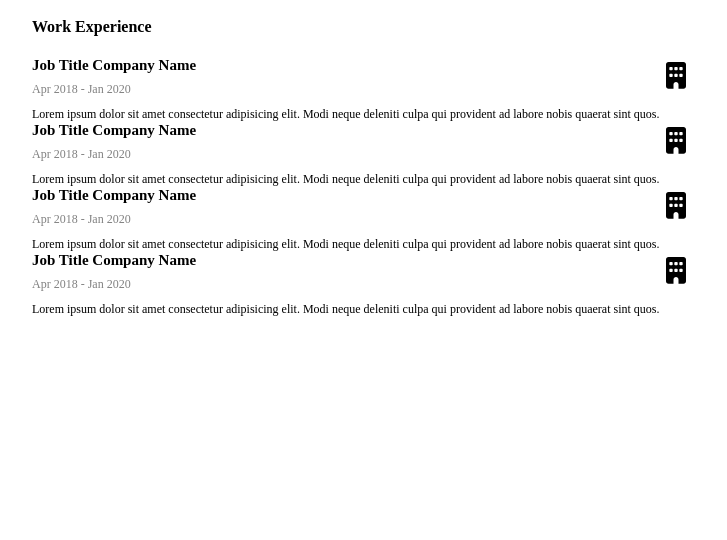
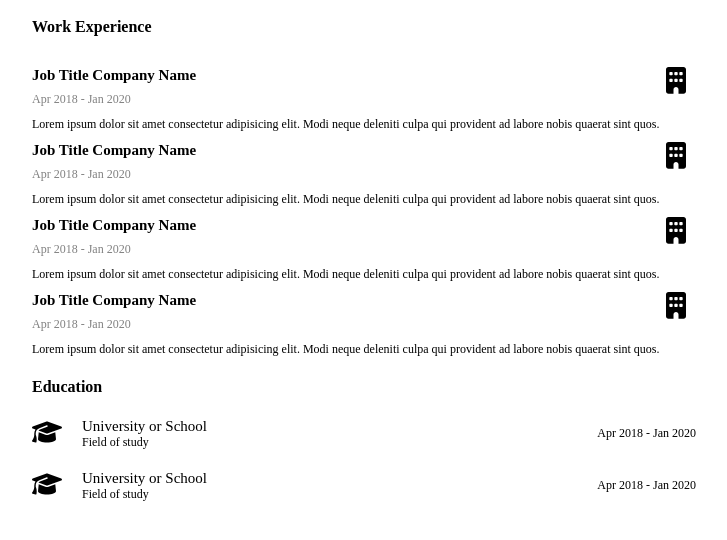
Before and after one commit to auzanx/cv-tamplate, a plain HTML site: page index.html in a window 1280 px wide. Shown: the part 686-1226 px from the top of the page, without its empty margins (276-1003 px from the left). Before the commit the page ends 1078 px from the top, so only its background shows below. Drawn offline with Linux system fonts and the light colour scheme.

Commit message:
3 commit

```diff
--- a/index.html
+++ b/index.html
@@ -86,6 +86,7 @@
             font-size: 15px;
             font-weight: bold;
             margin-bottom: 8px;
+            margin-top: 10px;
         }
 
         .detail__date {
@@ -110,6 +111,26 @@
 
         .svg__wrapper {
             width: 30px;
+        }
+
+        .wrapper__education {
+            display: flex;
+            align-items: center;
+            margin-bottom: 20px;
+        }
+
+        .date__graduation {
+            margin-left: auto;
+            font-size: 12px
+        }
+
+        .wrapper__univ {
+            font-size: 12px;
+            margin-left: 20px;
+        }
+
+        .univ__title {
+            font-size: 15px;
         }
     </style>
     <title>CV Porfolio</title>
@@ -208,9 +229,7 @@
                         <div>
                             <div class="project__title">Project Name</div>
                             <span class="project__detail">Lorem ipsum, dolor sit amet consectetur adipisicing elit.
-                                Beatae eos quas laudantium
-                                vel
-                                at
+                                Beatae eos quas laudantium vel at
                                 provident nostrum. Eius debitis nisi amet.</span>
                         </div>
                     </div>
@@ -315,6 +334,38 @@
                 </div>
             </div>
         </section>
+
+        <section>
+            <div>
+                <h4>Education</h4>
+                <div class="wrapper__education">
+                    <div class="svg__wrapper">
+                        <svg xmlns="http://www.w3.org/2000/svg" viewBox="0 0 640 512">
+                            <path
+                                d="M320 32c-8.1 0-16.1 1.4-23.7 4.1L15.8 137.4C6.3 140.9 0 149.9 0 160s6.3 19.1 15.8 22.6l57.9 20.9C57.3 229.3 48 259.8 48 291.9v28.1c0 28.4-10.8 57.7-22.3 80.8c-6.5 13-13.9 25.8-22.5 37.6C0 442.7-.9 448.3 .9 453.4s6 8.9 11.2 10.2l64 16c4.2 1.1 8.7 .3 12.4-2s6.3-6.1 7.1-10.4c8.6-42.8 4.3-81.2-2.1-108.7C90.3 344.3 86 329.8 80 316.5V291.9c0-30.2 10.2-58.7 27.9-81.5c12.9-15.5 29.6-28 49.2-35.7l157-61.7c8.2-3.2 17.5 .8 20.7 9s-.8 17.5-9 20.7l-157 61.7c-12.4 4.9-23.3 12.4-32.2 21.6l159.6 57.6c7.6 2.7 15.6 4.1 23.7 4.1s16.1-1.4 23.7-4.1L624.2 182.6c9.5-3.4 15.8-12.5 15.8-22.6s-6.3-19.1-15.8-22.6L343.7 36.1C336.1 33.4 328.1 32 320 32zM128 408c0 35.3 86 72 192 72s192-36.7 192-72L496.7 262.6 354.5 314c-11.1 4-22.8 6-34.5 6s-23.5-2-34.5-6L143.3 262.6 128 408z" />
+                        </svg>
+                    </div>
+                    <div class="wrapper__univ">
+                        <div class="univ__title">University or School</div>
+                        <div>Field of study</div>
+                    </div>
+                    <div class="date__graduation">Apr 2018 - Jan 2020</div>
+                </div>
+                <div class="wrapper__education">
+                    <div class="svg__wrapper">
+                        <svg xmlns="http://www.w3.org/2000/svg" viewBox="0 0 640 512">
+                            <path
+                                d="M320 32c-8.1 0-16.1 1.4-23.7 4.1L15.8 137.4C6.3 140.9 0 149.9 0 160s6.3 19.1 15.8 22.6l57.9 20.9C57.3 229.3 48 259.8 48 291.9v28.1c0 28.4-10.8 57.7-22.3 80.8c-6.5 13-13.9 25.8-22.5 37.6C0 442.7-.9 448.3 .9 453.4s6 8.9 11.2 10.2l64 16c4.2 1.1 8.7 .3 12.4-2s6.3-6.1 7.1-10.4c8.6-42.8 4.3-81.2-2.1-108.7C90.3 344.3 86 329.8 80 316.5V291.9c0-30.2 10.2-58.7 27.9-81.5c12.9-15.5 29.6-28 49.2-35.7l157-61.7c8.2-3.2 17.5 .8 20.7 9s-.8 17.5-9 20.7l-157 61.7c-12.4 4.9-23.3 12.4-32.2 21.6l159.6 57.6c7.6 2.7 15.6 4.1 23.7 4.1s16.1-1.4 23.7-4.1L624.2 182.6c9.5-3.4 15.8-12.5 15.8-22.6s-6.3-19.1-15.8-22.6L343.7 36.1C336.1 33.4 328.1 32 320 32zM128 408c0 35.3 86 72 192 72s192-36.7 192-72L496.7 262.6 354.5 314c-11.1 4-22.8 6-34.5 6s-23.5-2-34.5-6L143.3 262.6 128 408z" />
+                        </svg>
+                    </div>
+                    <div class="wrapper__univ">
+                        <div class="univ__title">University or School</div>
+                        <div>Field of study</div>
+                    </div>
+                    <div class="date__graduation">Apr 2018 - Jan 2020</div>
+                </div>
+            </div>
+        </section>
     </div>
 </body>
 
```
